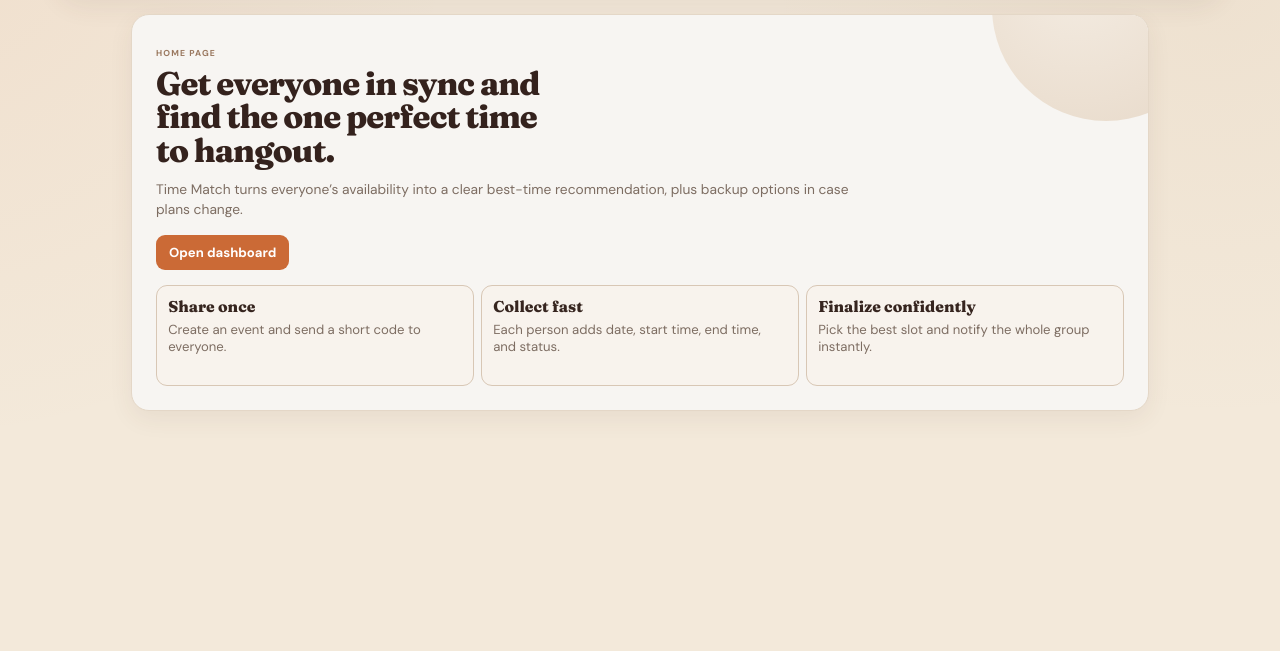
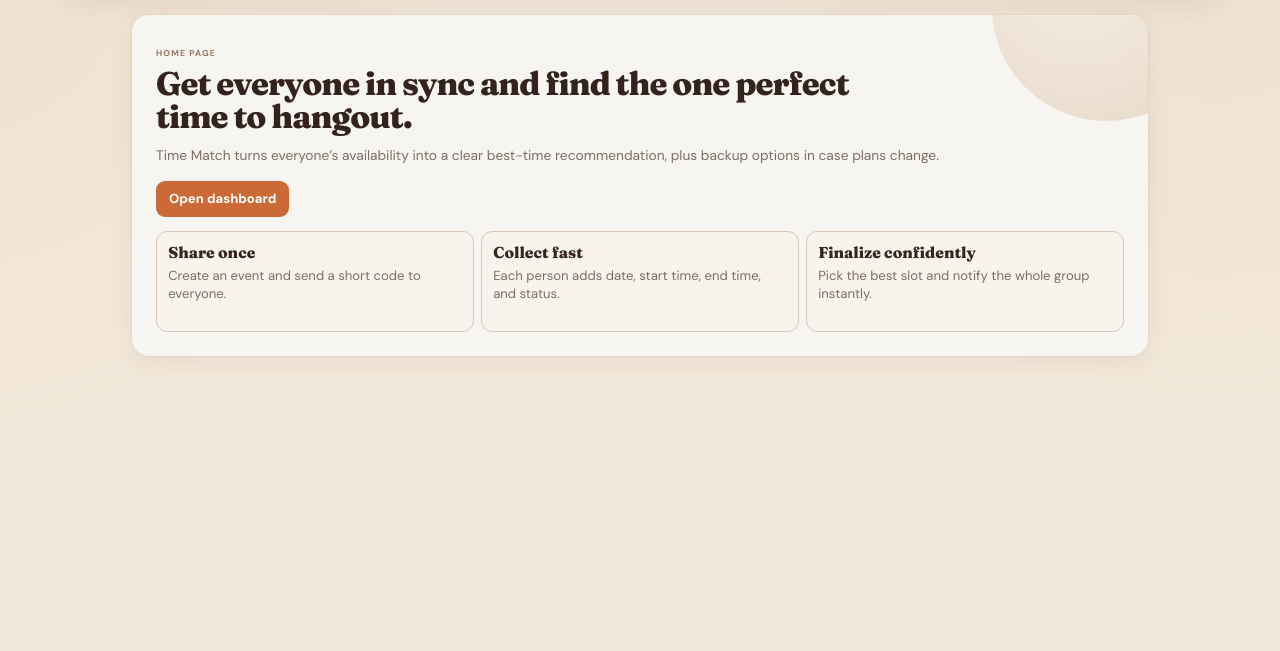
Before and after one commit to Michael-77cm/Time_Match, a Django app: page / in a window 1280 px wide. Shown: the part 74-725 px from the top of the page. Run offline with Django 5.2, Linux system fonts and the light colour scheme.

Commit message:
updated files

```diff
--- a/Timematch-/planner/static/planner/style.css
+++ b/Timematch-/planner/static/planner/style.css
@@ -132,6 +132,7 @@ a {
     max-width: 1018px;
     position: relative;
     overflow: hidden;
+    isolation: isolate;
 }
 
 .home::after {
@@ -143,7 +144,13 @@ a {
     top: -122px;
     border-radius: 50%;
     background: radial-gradient(circle at 38% 36%, #f4ece2 0%, #ece0d2 62%, #e6d8c8 100%);
+    z-index: 0;
     pointer-events: none;
+}
+
+.home > * {
+    position: relative;
+    z-index: 1;
 }
 
 .eyebrow {
@@ -164,6 +171,10 @@ a {
     color: #34221d;
     max-width: 17.9ch;
     margin-bottom: 0.75rem;
+}
+
+.home-title-line-1 {
+    white-space: nowrap;
 }
 
 h2 {
@@ -189,6 +200,11 @@ label {
     margin-bottom: 0.95rem;
     font-size: 0.86rem;
     line-height: 1.45;
+}
+
+.home-subtitle {
+    white-space: nowrap;
+    max-width: none;
 }
 
 .btn,
@@ -641,4 +657,9 @@ textarea:focus {
     .feature-grid {
         grid-template-columns: 1fr;
     }
+
+    .home-subtitle {
+        white-space: normal;
+        max-width: 74ch;
+    }
 }
--- a/templates/planner/base.html
+++ b/templates/planner/base.html
@@ -5,7 +5,7 @@
     <meta name="viewport" content="width=device-width, initial-scale=1.0">
     <title>{% block title %}TimeMatch{% endblock %}</title>
     {% load static %}
-    <link rel="stylesheet" href="{% static 'planner/style.css' %}?v=14">
+    <link rel="stylesheet" href="{% static 'planner/style.css' %}?v=17">
     <script defer src="{% static 'planner/main.js' %}?v=1"></script>
 </head>
 <body>
--- a/templates/planner/home.html
+++ b/templates/planner/home.html
@@ -5,10 +5,9 @@
 {% block content %}
 <div class="home">
     <span class="eyebrow">HOME PAGE</span>
-    <h2>Get everyone in sync and find the one perfect time to hangout.</h2>
-    <p>
-        Time Match turns everyone’s availability into a clear best-time recommendation,
-        plus backup options in case plans change.
+    <h2><span class="home-title-line-1">Get everyone in sync and find the one perfect</span><br>time&nbsp;to&nbsp;hangout.</h2>
+    <p class="home-subtitle">
+        Time Match turns everyone’s availability into a clear best-time recommendation, plus backup options in case plans change.
     </p>
     {% if not user.is_authenticated %}
         <a href="{% url 'signup' %}" class="btn">Open dashboard</a>
```
